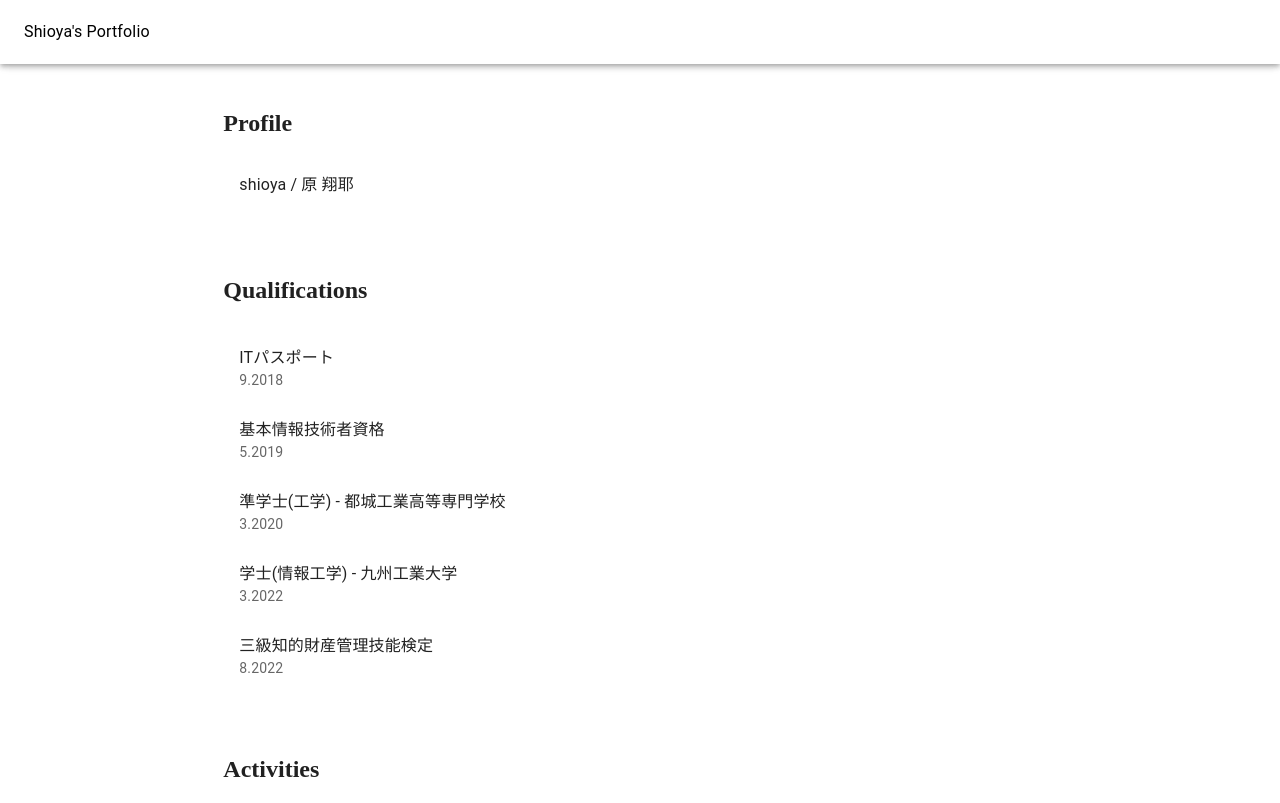
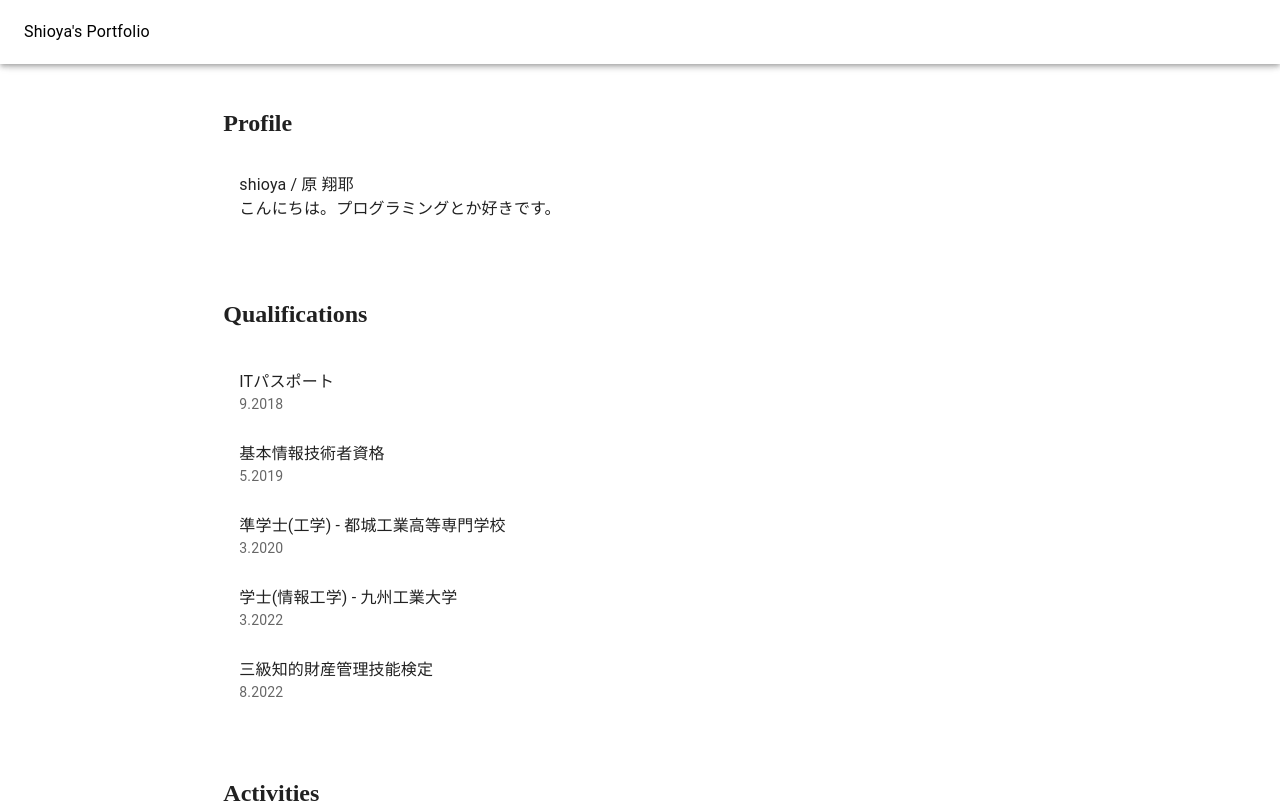
Before and after one commit to shioya86/harashio.jp, a React (Create React App) app: page / in a window 1280 px wide. Shown: the top 803 px of the page. Built offline with nearby package versions, Linux system fonts and the light colour scheme; a web font is replaced by a local one.

Commit message:
自己紹介文はここ

```diff
--- a/src/pages/Profile.js
+++ b/src/pages/Profile.js
@@ -18,6 +18,9 @@ function Profile() {
         <Typography>
           shioya / 原 翔耶
         </Typography>
+        <Typography>
+          こんにちは。プログラミングとか好きです。
+        </Typography>
       </CardContent>
 
     </Card>
```
